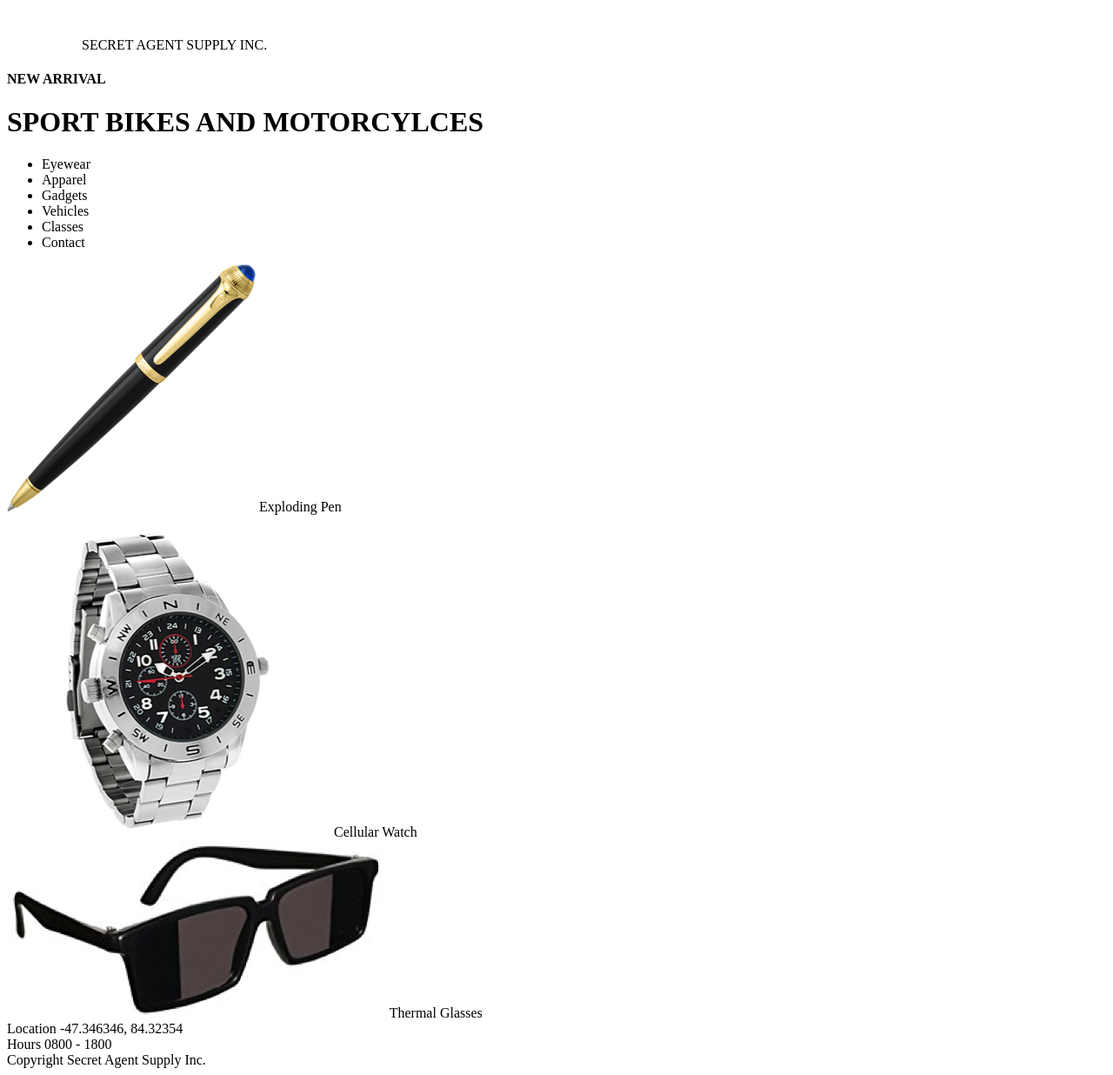
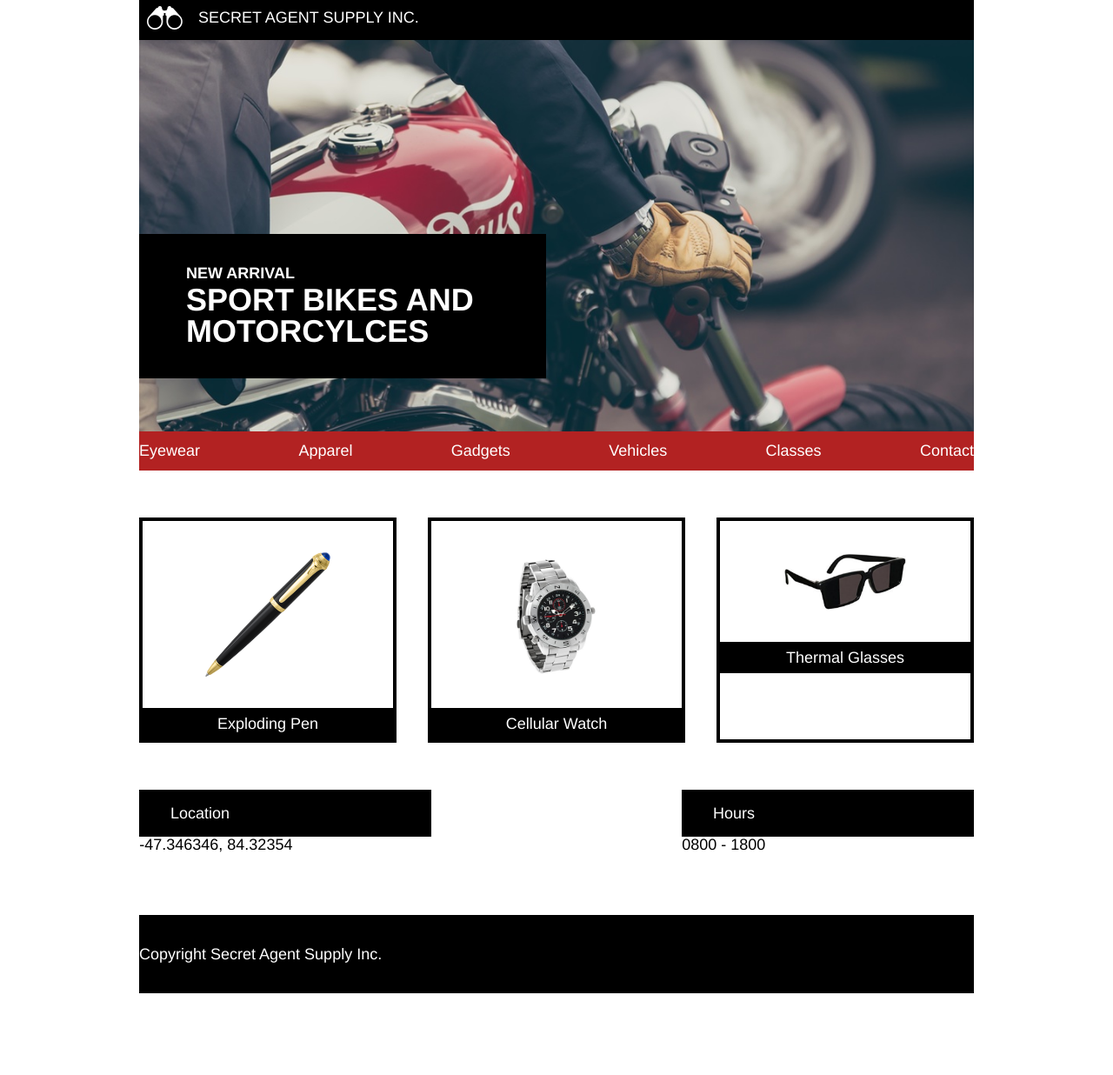
Before and after one commit to SJMetts/SecretAgentSupply, a plain HTML site: page index.html in a window 1280 px wide. Shown: the part 5-1241 px from the top of the page at 87% size. After the commit the page ends 1147 px from the top, so only its background shows below. Drawn offline with Linux system fonts and the light colour scheme.

Commit message:
Added CSS to match the mockup - needs extension of background to 100% width

```diff
--- a/index.html
+++ b/index.html
@@ -8,16 +8,21 @@
 
 
 	<body>
+		<div id="container">
 		<header>
 <!-- main banner -->
 				<div class="logo">
 					<img src="resources/images/logo.png" alt="Secret Agent Supply Inc logo" />
 					<span>SECRET AGENT SUPPLY INC.</span>
 				</div>
+
 				<div class="main-header">
+					<div class="main-title">
 						<h4>NEW ARRIVAL</h4>
 						<h1>SPORT BIKES AND MOTORCYLCES</h1>
 					</div>
+				</div>
+
 <!-- navigation -->
 				<nav>
 					<ul>
@@ -29,37 +34,58 @@
 						<li>Contact</li>
 					</ul>
 				</nav>
+
 		</header>
 <!-- product grid -->
 		<main>
 			<div class="product-grid">
+
 				<div class="product-preview">
+					<div class="product-image">
 						<img src="resources/images/pen.png" alt="Exploding pen" />
+					</div>
 					<span class="description">Exploding Pen</span>
 				</div>
+
 				<div class="product-preview">
+					<div class="product-image">
 						<img src="resources/images/watch.png" alt="Cellular Watch" />
+					</div>
 					<span class="description">Cellular Watch</span>
 				</div>
+
 				<div class="product-preview">
+					<div class="product-image">
 						<img src="resources/images/glasses.png" alt="Thermal glasses" />
+					</div>
 					<span class="description">Thermal Glasses</span>
 				</div>
+
 			</div>
 <!-- location -->
-			<div class="location">
-				<span class="title">Location</span>
-				<span>-47.346346, 84.32354</span>
+			<div class="contact-info">
+
+				<div class="contact">
+
+					<span class="contact-title">Location</span>
+					<span class="info">-47.346346, 84.32354</span>
+
 				</div>
 <!-- hours -->
-			<div class="hours">
-				<span class="title">Hours</span>
-				<span>0800 - 1800</span>
+				<div class="contact">
+
+					<span class="contact-title">Hours</span>
+					<span class="info">0800 - 1800</span>
+
 				</div>
+
+			</div>
+
 		</main>
 <!-- footer -->
 		<footer>
 			<div class="container">Copyright Secret Agent Supply Inc.</div>
 		</footer>
+	</div>
 	</body>
 </html>
--- a/resources/css/reset.css
+++ b/resources/css/reset.css
@@ -0,0 +1,48 @@
+/* http://meyerweb.com/eric/tools/css/reset/
+   v2.0 | 20110126
+   License: none (public domain)
+*/
+
+html, body, div, span, applet, object, iframe,
+h1, h2, h3, h4, h5, h6, p, blockquote, pre,
+a, abbr, acronym, address, big, cite, code,
+del, dfn, em, img, ins, kbd, q, s, samp,
+small, strike, strong, sub, sup, tt, var,
+b, u, i, center,
+dl, dt, dd, ol, ul, li,
+fieldset, form, label, legend,
+table, caption, tbody, tfoot, thead, tr, th, td,
+article, aside, canvas, details, embed,
+figure, figcaption, footer, header, hgroup,
+menu, nav, output, ruby, section, summary,
+time, mark, audio, video {
+	margin: 0;
+	padding: 0;
+	border: 0;
+	font-size: 100%;
+	font: inherit;
+	vertical-align: baseline;
+}
+/* HTML5 display-role reset for older browsers */
+article, aside, details, figcaption, figure,
+footer, header, hgroup, menu, nav, section {
+	display: block;
+}
+body {
+	line-height: 1;
+}
+ol, ul {
+	list-style: none;
+}
+blockquote, q {
+	quotes: none;
+}
+blockquote:before, blockquote:after,
+q:before, q:after {
+	content: '';
+	content: none;
+}
+table {
+	border-collapse: collapse;
+	border-spacing: 0;
+}
--- a/resources/css/style.css
+++ b/resources/css/style.css
@@ -1 +1,143 @@
-ddd
+html{
+	font-size:18px;
+	color:white;
+	font-family:Helvetica;
+	/*display:block;*/
+}
+
+#container{
+	width:960px;
+	margin: 0 auto;
+}
+
+.logo{
+	display:flex;
+	align-items:center;
+	background-color:black;
+	font-size:1rem;
+	padding: 0.66rem 0 0.66rem 0;
+
+}
+
+.logo img{
+	display:flex;
+	height:1.5rem;
+	margin: auto 1rem auto .5rem;
+
+}
+
+.main-header{
+	background-image:url(../images/moto.jpeg);
+	background-repeat:no-repeat;
+	background-position:center;
+	background-size:cover;
+	font-weight:bold;
+	height:25rem;
+	display:flex;
+	align-items:center;
+
+
+}
+
+.main-title{
+	background-color: black;
+	width:20rem;
+	margin-top:9rem;
+	padding: 2rem 3rem;
+	display:flex;
+	flex-direction:column;
+	justify-content:center;
+
+}
+.main-title h4{
+	font-size:1rem;
+	margin-bottom:0;
+}
+
+.main-title h1{
+	font-size:2rem;
+	margin-top:0.25rem;
+}
+
+nav{
+	background-color:firebrick;
+	display:block;
+}
+
+nav ul{
+	display:flex;
+	justify-content:space-between;
+}
+
+li{
+	padding-top: 0.75rem;
+	padding-bottom: 0.75rem;
+}
+
+.product-grid{
+	display:flex;
+	justify-content:space-between;
+}
+
+.product-preview{
+	display:block;
+	/*flex-direction:column;
+	justify-content:space-between;*/
+	border: 4px solid black;
+	width:30%;
+	margin:3rem 0 0 0;
+}
+
+.product-image{
+	display:flex;
+	justify-content: center;
+	align-content: center;
+	margin:2rem auto;
+}
+
+.product-image img{
+	display:block;
+	max-height:9rem;
+	max-width:8rem;
+	padding:2rem auto;
+	margin:auto;
+}
+
+.description{
+	display:flex;
+	justify-content:center;
+	text-align:center;
+	padding:.5rem;
+	background-color:black;
+}
+
+.contact-info{
+	display:flex;
+	justify-content:space-between;
+	margin:3rem auto 4rem auto;
+}
+
+.contact{
+	width:35%;
+}
+
+.contact-title{
+	background-color:black;
+	text-align:left;
+	padding:1rem 2rem;
+	display:flex;
+}
+
+.info{
+	color:black;
+	padding:.25px;
+	/*width:100%;*/
+}
+
+footer{
+	display:flex;
+	align-items:center;
+	text-align:left;
+	height:5rem;
+	background-color: black;
+}
```
Lines whose indentation alone changed are shown as unchanged.
